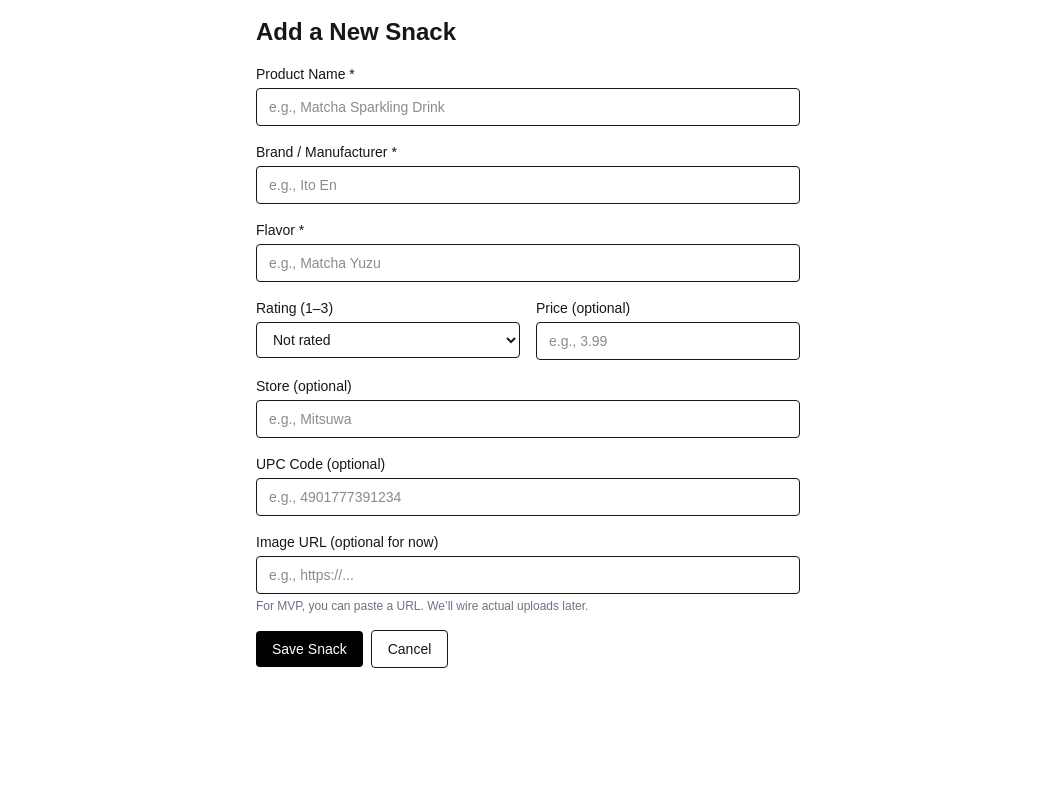
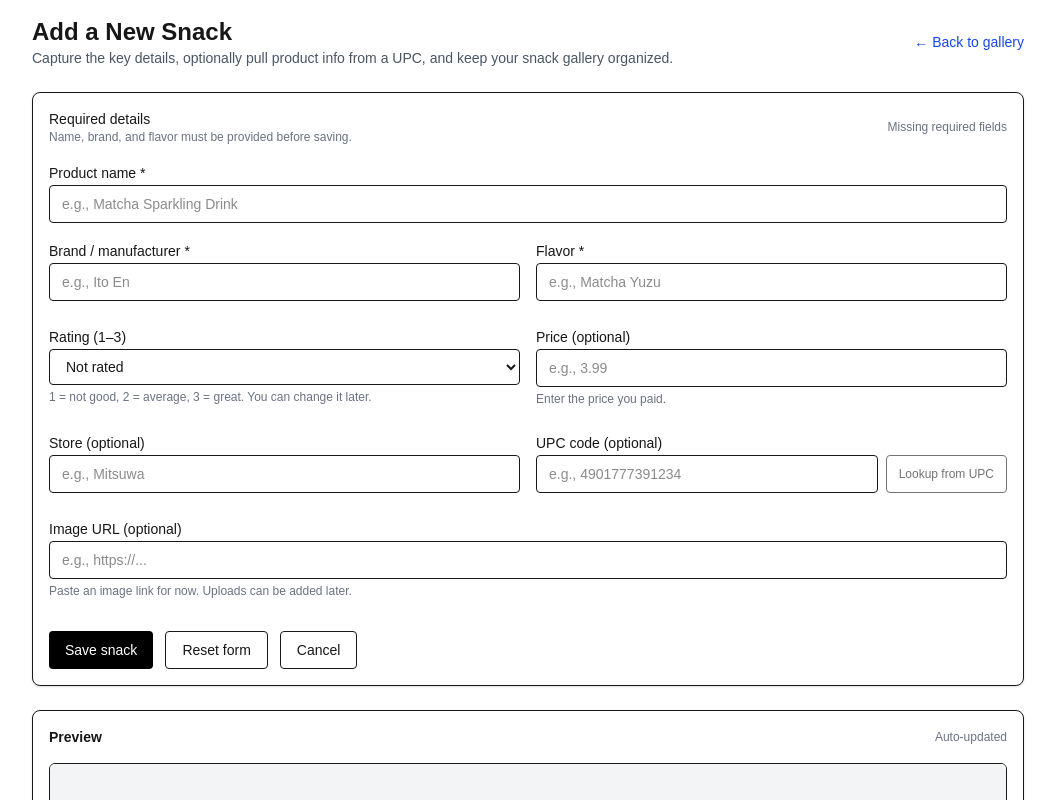
Before and after one commit to neatlybrands/snacktracker, a Next.js app: page /snacks/new in a window 1280 px wide. Shown: the top 800 px of the page, without its empty margins (112-1167 px from the left). Built offline with nearby package versions, Linux system fonts and the light colour scheme.

Commit message:
Revamp new snack form

```diff
--- a/src/app/snacks/new/page.tsx
+++ b/src/app/snacks/new/page.tsx
@@ -1,31 +1,105 @@
-// src/app/snacks/new/page.tsx
 "use client";
 
-import { useState } from "react";
+import { useMemo, useState, type FormEvent } from "react";
 import { useRouter } from "next/navigation";
+
+type BarcodeLookupResponse =
+  | {
+      found: true;
+      name?: string;
+      brand?: string;
+      flavor?: string;
+      size?: string;
+      imageUrl?: string;
+    }
+  | {
+      found: false;
+    };
+
+type FormState = {
+  name: string;
+  brand: string;
+  flavor: string;
+  rating: string;
+  price: string;
+  store: string;
+  upcCode: string;
+  imageUrl: string;
+};
+
+const initialState: FormState = {
+  name: "",
+  brand: "",
+  flavor: "",
+  rating: "",
+  price: "",
+  store: "",
+  upcCode: "",
+  imageUrl: "",
+};
+
+const ratingOptions = [
+  { value: "", label: "Not rated" },
+  { value: "1", label: "1 – Not good" },
+  { value: "2", label: "2 – Average" },
+  { value: "3", label: "3 – Good" },
+];
 
 export default function NewSnackPage() {
   const router = useRouter();
 
-  const [name, setName] = useState("");
-  const [brand, setBrand] = useState("");
-  const [flavor, setFlavor] = useState("");
-  const [rating, setRating] = useState<string>("");
-  const [price, setPrice] = useState<string>("");
-  const [store, setStore] = useState("");
-  const [upcCode, setUpcCode] = useState("");
-  const [imageUrl, setImageUrl] = useState("");
+  const [form, setForm] = useState<FormState>(initialState);
+  const [formError, setFormError] = useState<string | null>(null);
+  const [isSubmitting, setIsSubmitting] = useState(false);
 
-  const [isSubmitting, setIsSubmitting] = useState(false);
-  const [error, setError] = useState<string | null>(null);
+  const [isLookingUp, setIsLookingUp] = useState(false);
+  const [lookupMessage, setLookupMessage] = useState<string | null>(null);
 
-  async function handleSubmit(e: React.FormEvent) {
+  const requiredMissing = useMemo(() => {
+    return !form.name.trim() || !form.brand.trim() || !form.flavor.trim();
+  }, [form.brand, form.flavor, form.name]);
+
+  const previewTitle = form.name || "Unnamed snack";
+  const previewSubtitle = [form.brand, form.flavor].filter(Boolean).join(" · ");
+
+  function updateField<Key extends keyof FormState>(key: Key, value: string) {
+    setForm((prev) => ({ ...prev, [key]: value }));
+  }
+
+  async function handleSubmit(e: FormEvent<HTMLFormElement>) {
     e.preventDefault();
-    setError(null);
+    setFormError(null);
+
+    const name = form.name.trim();
+    const brand = form.brand.trim();
+    const flavor = form.flavor.trim();
+    const store = form.store.trim();
+    const upcCode = form.upcCode.trim();
+    const imageUrl = form.imageUrl.trim();
 
     if (!name || !brand || !flavor) {
-      setError("Name, brand, and flavor are required.");
+      setFormError("Name, brand, and flavor are required.");
       return;
+    }
+
+    let rating: number | null = null;
+    if (form.rating) {
+      const parsed = Number(form.rating);
+      if (![1, 2, 3].includes(parsed)) {
+        setFormError("Rating must be between 1 and 3.");
+        return;
+      }
+      rating = parsed;
+    }
+
+    let price: number | null = null;
+    if (form.price.trim()) {
+      const parsed = Number(form.price);
+      if (Number.isNaN(parsed) || parsed < 0) {
+        setFormError("Price must be a non-negative number.");
+        return;
+      }
+      price = parsed;
     }
 
     setIsSubmitting(true);
@@ -37,8 +111,8 @@ export default function NewSnackPage() {
           name,
           brand,
           flavor,
-          rating: rating || null,
-          price: price || null,
+          rating,
+          price,
           store,
           upcCode,
           imageUrl,
@@ -47,156 +121,298 @@ export default function NewSnackPage() {
 
       if (!res.ok) {
         const text = await res.text();
-        throw new Error(text || "Failed to create snack");
+        throw new Error(text || "Failed to create snack.");
       }
 
       router.push("/");
       router.refresh();
-    } catch (err: any) {
-      console.error(err);
-      setError(err.message ?? "Something went wrong");
+    } catch (error: unknown) {
+      console.error(error);
+      setFormError(
+        error instanceof Error ? error.message : "Something went wrong."
+      );
     } finally {
       setIsSubmitting(false);
     }
   }
 
+  async function handleBarcodeLookup() {
+    setLookupMessage(null);
+
+    const trimmed = form.upcCode.trim();
+    if (!trimmed) {
+      setLookupMessage("Enter a UPC first.");
+      return;
+    }
+
+    setIsLookingUp(true);
+    try {
+      const res = await fetch("/api/barcode-lookup", {
+        method: "POST",
+        headers: { "Content-Type": "application/json" },
+        body: JSON.stringify({ upc: trimmed }),
+      });
+
+      if (!res.ok) {
+        const text = await res.text();
+        throw new Error(text || "Barcode lookup failed.");
+      }
+
+      const data = (await res.json()) as BarcodeLookupResponse;
+
+      if (!data.found) {
+        setLookupMessage("No product found for this UPC.");
+        return;
+      }
+
+      setLookupMessage("Product found. Fields updated — adjust as needed.");
+      setForm((prev) => ({
+        ...prev,
+        name: prev.name || data.name || "",
+        brand: prev.brand || data.brand || "",
+        flavor: prev.flavor || data.flavor || "",
+        imageUrl: prev.imageUrl || data.imageUrl || "",
+      }));
+    } catch (error: unknown) {
+      console.error(error);
+      setLookupMessage(
+        error instanceof Error ? error.message : "Error during lookup."
+      );
+    } finally {
+      setIsLookingUp(false);
+    }
+  }
+
   return (
-    <main className="min-h-screen p-4 max-w-xl mx-auto">
-      <h1 className="text-2xl font-semibold mb-4">Add a New Snack</h1>
+    <main className="min-h-screen p-4 max-w-5xl mx-auto">
+      <header className="flex flex-col gap-2 sm:flex-row sm:items-center sm:justify-between mb-6">
+        <div>
+          <h1 className="text-2xl font-semibold">Add a New Snack</h1>
+          <p className="text-sm text-gray-600">
+            Capture the key details, optionally pull product info from a UPC,
+            and keep your snack gallery organized.
+          </p>
+        </div>
+        <button
+          type="button"
+          onClick={() => router.push("/")}
+          className="text-sm text-blue-700 hover:underline"
+        >
+          ← Back to gallery
+        </button>
+      </header>
 
-      <form onSubmit={handleSubmit} className="space-y-4">
-        {error && (
-          <p className="text-sm text-red-600 border border-red-200 bg-red-50 p-2 rounded">
-            {error}
+      <div className="grid gap-6 lg:grid-cols-[2fr,1fr]">
+        <section className="border rounded-lg bg-white p-4 shadow-sm space-y-6">
+          <form className="space-y-6" onSubmit={handleSubmit}>
+            {formError && (
+              <p className="text-sm text-red-700 border border-red-200 bg-red-50 p-2 rounded">
+                {formError}
               </p>
             )}
 
+            <div className="space-y-4">
+              <div className="flex items-center justify-between">
                 <div>
-          <label className="block text-sm font-medium mb-1">
-            Product Name *
-          </label>
+                  <p className="text-sm font-medium">Required details</p>
+                  <p className="text-xs text-gray-500">
+                    Name, brand, and flavor must be provided before saving.
+                  </p>
+                </div>
+                <span className="text-xs text-gray-500">
+                  {requiredMissing ? "Missing required fields" : "Looks good"}
+                </span>
+              </div>
+
+              <label className="block space-y-1">
+                <span className="text-sm font-medium">Product name *</span>
                 <input
                   className="w-full border rounded px-3 py-2 text-sm"
-            value={name}
-            onChange={(e) => setName(e.target.value)}
+                  value={form.name}
+                  onChange={(e) => updateField("name", e.target.value)}
                   placeholder="e.g., Matcha Sparkling Drink"
                   required
                 />
-        </div>
+              </label>
 
-        <div>
-          <label className="block text-sm font-medium mb-1">
-            Brand / Manufacturer *
-          </label>
+              <div className="grid gap-4 md:grid-cols-2">
+                <label className="block space-y-1">
+                  <span className="text-sm font-medium">Brand / manufacturer *</span>
                   <input
                     className="w-full border rounded px-3 py-2 text-sm"
-            value={brand}
-            onChange={(e) => setBrand(e.target.value)}
+                    value={form.brand}
+                    onChange={(e) => updateField("brand", e.target.value)}
                     placeholder="e.g., Ito En"
                     required
                   />
-        </div>
+                </label>
 
-        <div>
-          <label className="block text-sm font-medium mb-1">Flavor *</label>
+                <label className="block space-y-1">
+                  <span className="text-sm font-medium">Flavor *</span>
                   <input
                     className="w-full border rounded px-3 py-2 text-sm"
-            value={flavor}
-            onChange={(e) => setFlavor(e.target.value)}
+                    value={form.flavor}
+                    onChange={(e) => updateField("flavor", e.target.value)}
                     placeholder="e.g., Matcha Yuzu"
                     required
                   />
-        </div>
-
-        <div className="grid grid-cols-2 gap-4">
-          <div>
-            <label className="block text-sm font-medium mb-1">
-              Rating (1–3)
                 </label>
-            <select
-              className="w-full border rounded px-3 py-2 text-sm"
-              value={rating}
-              onChange={(e) => setRating(e.target.value)}
-            >
-              <option value="">Not rated</option>
-              <option value="1">1 – Not good</option>
-              <option value="2">2 – Average</option>
-              <option value="3">3 – Good</option>
-            </select>
-          </div>
-
-          <div>
-            <label className="block text-sm font-medium mb-1">
-              Price (optional)
-            </label>
-            <input
-              type="number"
-              className="w-full border rounded px-3 py-2 text-sm"
-              value={price}
-              onChange={(e) => setPrice(e.target.value)}
-              placeholder="e.g., 3.99"
-              step="0.01"
-              min="0"
-            />
               </div>
             </div>
 
-        <div>
-          <label className="block text-sm font-medium mb-1">
-            Store (optional)
+            <div className="grid gap-4 md:grid-cols-2">
+              <label className="block space-y-1">
+                <span className="text-sm font-medium">Rating (1–3)</span>
+                <select
+                  className="w-full border rounded px-3 py-2 text-sm"
+                  value={form.rating}
+                  onChange={(e) => updateField("rating", e.target.value)}
+                >
+                  {ratingOptions.map((option) => (
+                    <option key={option.value} value={option.value}>
+                      {option.label}
+                    </option>
+                  ))}
+                </select>
+                <p className="text-xs text-gray-500">
+                  1 = not good, 2 = average, 3 = great. You can change it later.
+                </p>
               </label>
+
+              <label className="block space-y-1">
+                <span className="text-sm font-medium">Price (optional)</span>
+                <input
+                  type="number"
+                  min="0"
+                  step="0.01"
+                  className="w-full border rounded px-3 py-2 text-sm"
+                  value={form.price}
+                  onChange={(e) => updateField("price", e.target.value)}
+                  placeholder="e.g., 3.99"
+                />
+                <p className="text-xs text-gray-500">Enter the price you paid.</p>
+              </label>
+            </div>
+
+            <div className="grid gap-4 md:grid-cols-2">
+              <label className="block space-y-1">
+                <span className="text-sm font-medium">Store (optional)</span>
                 <input
                   className="w-full border rounded px-3 py-2 text-sm"
-            value={store}
-            onChange={(e) => setStore(e.target.value)}
+                  value={form.store}
+                  onChange={(e) => updateField("store", e.target.value)}
                   placeholder="e.g., Mitsuwa"
                 />
+              </label>
+
+              <label className="block space-y-1">
+                <span className="text-sm font-medium">UPC code (optional)</span>
+                <div className="flex gap-2">
+                  <input
+                    className="flex-1 border rounded px-3 py-2 text-sm"
+                    value={form.upcCode}
+                    onChange={(e) => updateField("upcCode", e.target.value)}
+                    placeholder="e.g., 4901777391234"
+                  />
+                  <button
+                    type="button"
+                    onClick={handleBarcodeLookup}
+                    disabled={!form.upcCode.trim() || isLookingUp}
+                    className="px-3 py-2 rounded border text-xs whitespace-nowrap disabled:opacity-60"
+                  >
+                    {isLookingUp ? "Looking up..." : "Lookup from UPC"}
+                  </button>
+                </div>
+                {lookupMessage && (
+                  <p className="text-xs text-gray-500">{lookupMessage}</p>
+                )}
+              </label>
             </div>
 
-        <div>
-          <label className="block text-sm font-medium mb-1">
-            UPC Code (optional)
-          </label>
+            <label className="block space-y-1">
+              <span className="text-sm font-medium">Image URL (optional)</span>
               <input
                 className="w-full border rounded px-3 py-2 text-sm"
-            value={upcCode}
-            onChange={(e) => setUpcCode(e.target.value)}
-            placeholder="e.g., 4901777391234"
-          />
-        </div>
-
-        <div>
-          <label className="block text-sm font-medium mb-1">
-            Image URL (optional for now)
-          </label>
-          <input
-            className="w-full border rounded px-3 py-2 text-sm"
-            value={imageUrl}
-            onChange={(e) => setImageUrl(e.target.value)}
+                value={form.imageUrl}
+                onChange={(e) => updateField("imageUrl", e.target.value)}
                 placeholder="e.g., https://..."
               />
-          <p className="text-xs text-gray-500 mt-1">
-            For MVP, you can paste a URL. We’ll wire actual uploads later.
+              <p className="text-xs text-gray-500">
+                Paste an image link for now. Uploads can be added later.
               </p>
-        </div>
+            </label>
 
-        <div className="flex items-center gap-2 mt-4">
+            <div className="flex flex-wrap gap-3 pt-2">
               <button
                 type="submit"
                 disabled={isSubmitting}
                 className="px-4 py-2 rounded bg-black text-white text-sm disabled:opacity-60"
               >
-            {isSubmitting ? "Saving..." : "Save Snack"}
+                {isSubmitting ? "Saving..." : "Save snack"}
+              </button>
+              <button
+                type="button"
+                onClick={() => setForm(initialState)}
+                className="px-4 py-2 rounded border text-sm"
+                disabled={isSubmitting}
+              >
+                Reset form
               </button>
               <button
                 type="button"
                 onClick={() => router.push("/")}
                 className="px-4 py-2 rounded border text-sm"
+                disabled={isSubmitting}
               >
                 Cancel
               </button>
             </div>
           </form>
+        </section>
+
+        <aside className="border rounded-lg bg-white p-4 shadow-sm space-y-4">
+          <div className="flex items-center justify-between">
+            <h2 className="text-sm font-semibold">Preview</h2>
+            <span className="text-xs text-gray-500">Auto-updated</span>
+          </div>
+
+          <div className="rounded-md border bg-gray-50 overflow-hidden">
+            <div className="aspect-video w-full bg-gray-100 flex items-center justify-center">
+              {form.imageUrl ? (
+                <img
+                  src={form.imageUrl}
+                  alt={form.name || "Snack image"}
+                  className="h-full w-full object-cover"
+                />
+              ) : (
+                <span className="text-xs text-gray-400">No image yet</span>
+              )}
+            </div>
+
+            <div className="p-3 space-y-1">
+              <p className="text-sm font-medium">{previewTitle}</p>
+              {previewSubtitle && (
+                <p className="text-xs text-gray-600">{previewSubtitle}</p>
+              )}
+
+              <div className="flex flex-wrap gap-2 text-[11px] text-gray-600 pt-2">
+                {form.rating && <span className="rounded bg-white px-2 py-1 border">Rating: {form.rating}</span>}
+                {form.price && <span className="rounded bg-white px-2 py-1 border">${form.price}</span>}
+                {form.store && <span className="rounded bg-white px-2 py-1 border">Store: {form.store}</span>}
+                {form.upcCode && <span className="rounded bg-white px-2 py-1 border">UPC: {form.upcCode}</span>}
+              </div>
+            </div>
+          </div>
+
+          <div className="text-xs text-gray-600 space-y-1">
+            <p>
+              • Save once required fields are filled. Rating, price, store, UPC,
+              and image URL remain optional.
+            </p>
+            <p>• You can return here later to add more snacks.</p>
+          </div>
+        </aside>
+      </div>
     </main>
   );
 }
--- a/src/components/RatingStars.tsx
+++ b/src/components/RatingStars.tsx
@@ -31,7 +31,7 @@ export default function RatingStars({ snackId, initialRating }: RatingStarsProps
 
         const updated = await res.json();
         setRating(updated.rating ?? null);
-      } catch (err: any) {
+      } catch (err: unknown) {
         console.error(err);
         setError("Error saving rating");
         // rollback by refetching value from server could be added later
```
Lines whose indentation alone changed are shown as unchanged.
